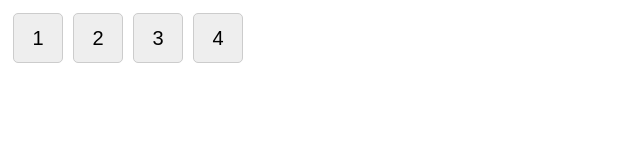
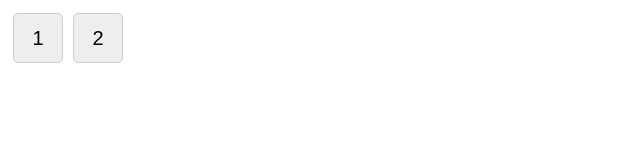
Before and after one commit to sahiba2514/Git-Final-Project, a plain HTML site: page index.html in a window 1280 px wide. Shown: the whole page, without its empty margins (0-640 px from the left). Drawn offline with Linux system fonts and the light colour scheme.

Commit message:
Update index.html

```diff
--- a/index.html
+++ b/index.html
@@ -10,8 +10,6 @@
   <div id="keyboard">
     <button class="key">1</button>
     <button class="key">2</button>
-    <button class="key">3</button>
-    <button class="key">4</button>
   <script src="style.js"></script>
 </body>
 </html>
```
